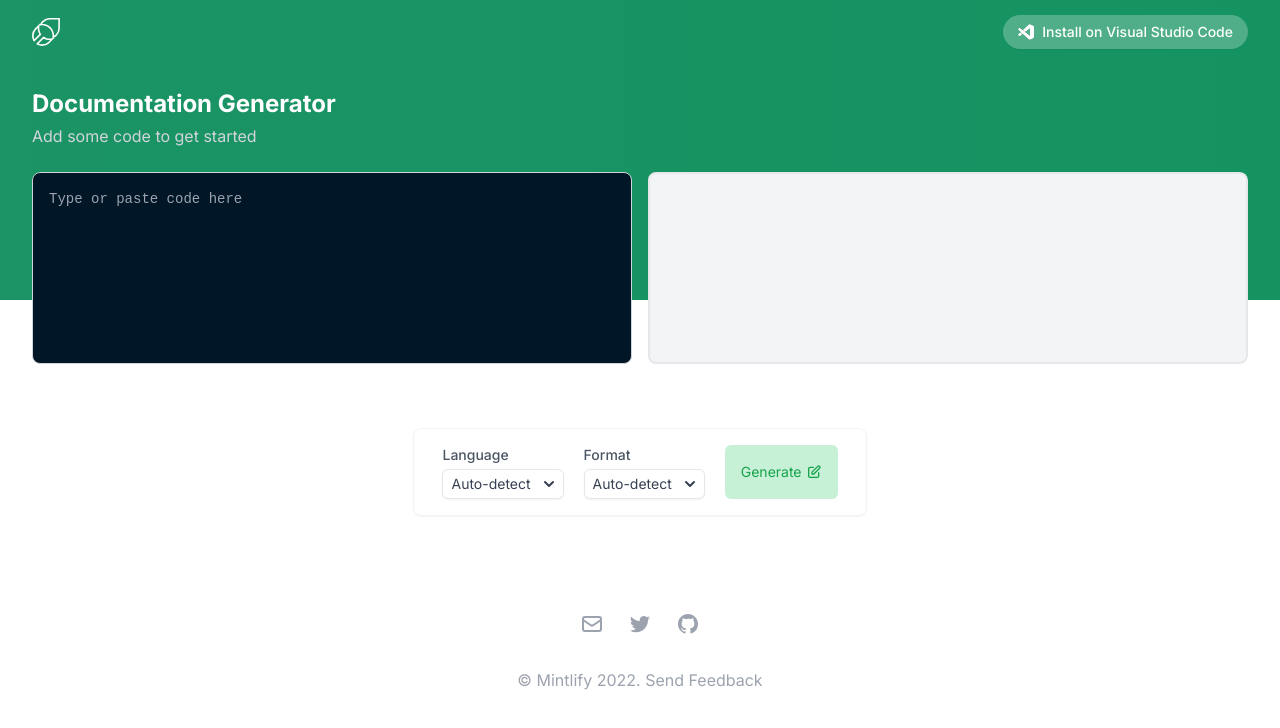
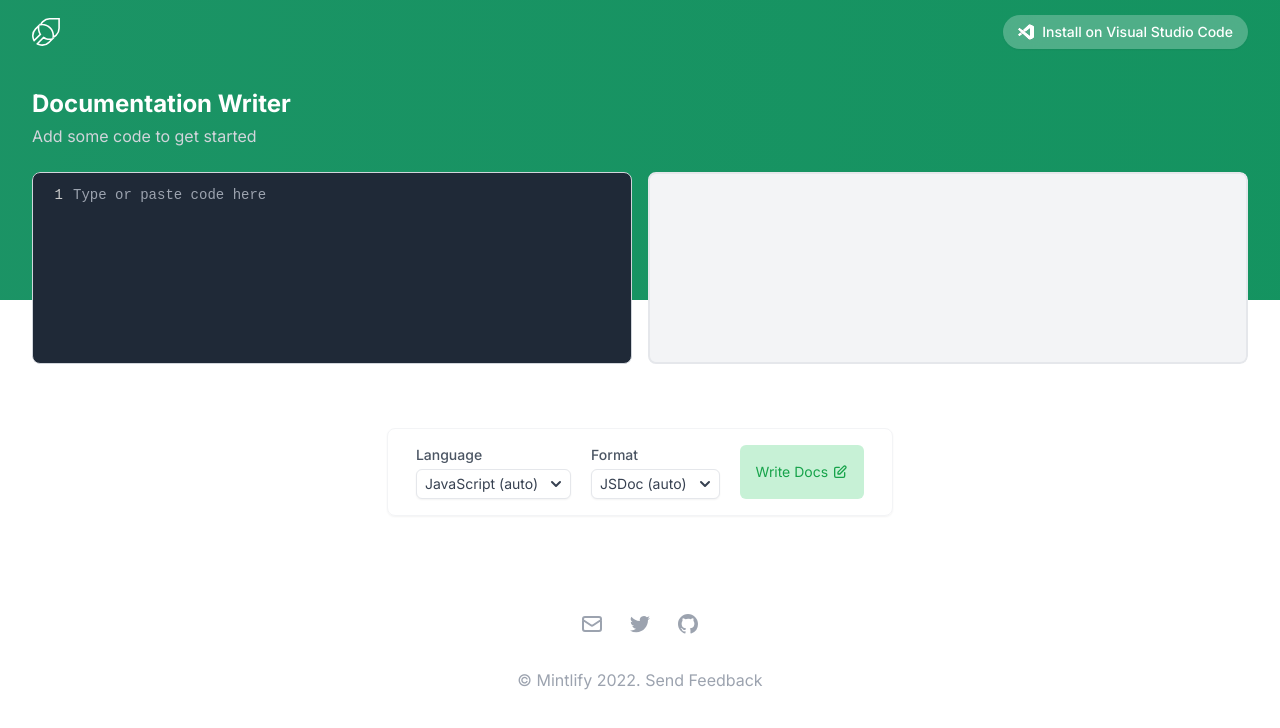
Before and after one commit to mintlify/docstring.ai, a Next.js app: page / in a window 1280 px wide. Shown: the top 728 px of the page. Built offline with nearby package versions, Linux system fonts and the light colour scheme.

Commit message:
Add number counter

```diff
--- a/components/CodeEditor.tsx
+++ b/components/CodeEditor.tsx
@@ -1,7 +1,8 @@
 /* eslint-disable react/jsx-props-no-spreading */
 import Editor from 'react-simple-code-editor';
-import Highlight, { defaultProps, Language } from 'prism-react-renderer';
-import theme from 'prism-react-renderer/themes/nightOwl';
+import { highlight, languages, Grammar } from 'prismjs';
+import 'prismjs/themes/prism.css';
+import 'prismjs/components/prism-typescript';
 
 type CodeEditorProps = {
   code: string;
@@ -11,43 +12,32 @@ type CodeEditorProps = {
   language: string;
 }
 
+const hightlightWithLineNumbers = (
+  input: string, grammar: Grammar, language: string, lineIncrement = 0,
+) => highlight(input, grammar, language)
+  .split('\n')
+  .map((line, i) => `<span class='editorLineNumber'>${i + 1 + lineIncrement}</span>${line}`)
+  .join('\n');
+
 export default function CodeEditor({
   code, setCode, placeholder, language,
 }: CodeEditorProps) {
-  const highlight = (codeUnhighlighted: string) => (
-    <Highlight
-      {...defaultProps}
-      theme={theme}
-      code={codeUnhighlighted}
-      language={language.toLowerCase() as Language}
-    >
-      {({
-        tokens, getLineProps, getTokenProps,
-      }) => (
-        <>
-          {tokens.map((line, i) => (
-            <div {...getLineProps({ line, key: i })}>
-              {line.map((token, key) => <span {...getTokenProps({ token, key })} />)}
-            </div>
-          ))}
-        </>
-      )}
-    </Highlight>
-  );
-
+  console.log(language);
   return (
     <Editor
       value={code}
       onValueChange={(codeUpdated) => setCode(codeUpdated)}
-      highlight={highlight}
-      padding={16}
+      highlight={(codeToBeHighlighted) => hightlightWithLineNumbers(
+        codeToBeHighlighted, languages.typescript, 'TypeScript',
+      )}
+      padding={12}
+      textareaId="codeArea"
       placeholder={placeholder}
-      className="border border-gray-300 rounded-lg text-sm"
+      className="editor bg-gray-800 text-white border border-gray-300 rounded-lg text-sm"
       style={{
         boxSizing: 'border-box',
         fontFamily: '"Dank Mono", "Fira Code", monospace',
         minHeight: '12rem',
-        ...theme.plain as any,
       }}
     />
   );
--- a/package.json
+++ b/package.json
@@ -14,12 +14,14 @@
     "axios": "^0.23.0",
     "next": "11.1.2",
     "prism-react-renderer": "^1.2.1",
+    "prismjs": "^1.26.0",
     "react": "17.0.2",
     "react-dom": "17.0.2",
     "react-hot-toast": "^2.1.1",
     "react-simple-code-editor": "^0.11.0"
   },
   "devDependencies": {
+    "@types/prismjs": "^1.16.6",
     "@types/react": "17.0.30",
     "@typescript-eslint/eslint-plugin": "^5.1.0",
     "@typescript-eslint/parser": "^5.1.0",
--- a/pages/index.tsx
+++ b/pages/index.tsx
@@ -66,12 +66,8 @@ export default function Example() {
   const codeOnChange = async (newCode: string) => {
     setCode(newCode);
 
-    if (newCode.length < 40) {
-      setOutputDisplay(`You need to add another ${40 - newCode.length} characters to detect`);
-    } else {
-      const detectedLanguage = '';
-      setOutputDisplay(detectedLanguage);
-    }
+    const detectedLanguage = '';
+    setOutputDisplay(detectedLanguage);
   };
 
   return (
@@ -128,7 +124,7 @@ export default function Example() {
             </div>
             <header className="relative py-6">
               <div className="max-w-7xl mx-auto px-4 sm:px-6 lg:px-8">
-                <h1 className="text-2xl font-bold text-white">Documentation Generator</h1>
+                <h1 className="text-2xl font-bold text-white">Documentation Writer</h1>
                 <p className="mt-1 text-gray-300">Add some code to get started</p>
               </div>
             </header>
@@ -164,7 +160,7 @@ export default function Example() {
                     <Menu as="div" className="relative inline-block text-left">
                       <div>
                         <Menu.Button className="inline-flex justify-center w-full rounded-md border border-gray-200 shadow-sm px-2 py-1 bg-white text-sm text-gray-700 hover:bg-gray-50 hover:border-gray-300">
-                          Auto-detect
+                          JavaScript (auto)
                           <ChevronDownIcon className="-mr-1 ml-2 h-5 w-5" aria-hidden="true" />
                         </Menu.Button>
                       </div>
@@ -202,7 +198,7 @@ export default function Example() {
                     <Menu as="div" className="relative inline-block text-left">
                       <div>
                         <Menu.Button className="inline-flex justify-center w-full rounded-md border border-gray-200 shadow-sm px-2 py-1 bg-white text-sm text-gray-700 hover:bg-gray-50 hover:border-gray-300">
-                          Auto-detect
+                          JSDoc (auto)
                           <ChevronDownIcon className="-mr-1 ml-2 h-5 w-5" aria-hidden="true" />
                         </Menu.Button>
                       </div>
@@ -240,7 +236,7 @@ export default function Example() {
                     className="inline-flex space-x-1 items-center px-4 py-2 text-sm rounded-md text-green-600 bg-green-500 bg-opacity-25 hover:bg-opacity-40 duration-200"
                   >
                     <div>
-                      Generate
+                      Write Docs
                     </div>
                     <div>
                       <PencilAltIcon className="h-4 w-4" />
--- a/styles/global.css
+++ b/styles/global.css
@@ -7,6 +7,35 @@
 body {
   font-family: 'Inter', sans-serif;
 }
+
+textarea {
+  --tw-ring-color: transparent !important;
+  outline: none !important;
+  white-space: pre-line;
+}
+
+.editor {
+  counter-reset: line;
+}
+
+.editor #codeArea {
+  outline: none;
+  padding-left: 40px !important;
+}
+
+.editor pre {
+  padding-left: 40px !important;
+}
+
+.editor .editorLineNumber {
+  position: absolute;
+  left: 0px;
+  color: #cccccc;
+  text-align: right;
+  width: 30px;
+  font-weight: 100;
+}
+
 
 .gradient {
   background: linear-gradient(270deg, #0d935b, #28946e);
```
Also changed, not shown: 1 other file (tests, documents, lock files or other folders).
